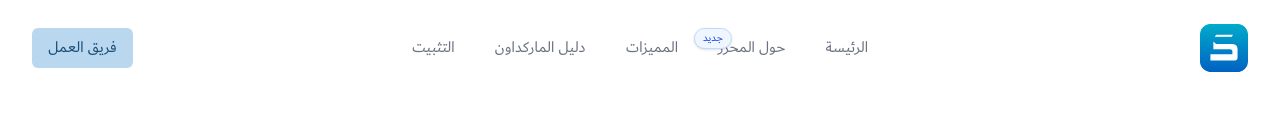
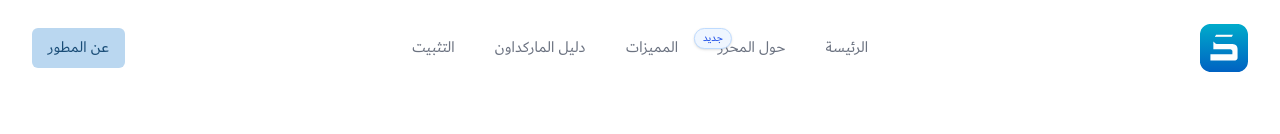
Before and after one commit to dawin-editor/dawin-landingpage, a React (Vite) app: page / in a window 1280 px wide. Shown: the top 134 px of the page. Built offline with nearby package versions, Linux system fonts and the light colour scheme.

Commit message:
dome fixes

```diff
--- a/src/components/Home/TextHero.tsx
+++ b/src/components/Home/TextHero.tsx
@@ -22,10 +22,10 @@ const TextHero = () => {
       </p>
 
       <div className="mx-auto mt-10 w-fit">
-        <button className="text-[#78350f] bg-[#fae29f] text-[14px] sm:text-[16px] rounded-[6px] px-15 py-4 cursor-pointer flex items-center justify-center gap-2  hover:bg-[#f8d980] font-dubai-regular">
+        <a href="https://app.dawin.io/" target="_blank" className="text-[#78350f] bg-[#fae29f] text-[14px] sm:text-[16px] rounded-[6px] px-15 py-4 cursor-pointer flex items-center justify-center gap-2  hover:bg-[#f8d980] font-dubai-regular">
           <span>ابدأ الكتابة الآن</span>
           <MoveLeft className="w-4 h-4 sm:w-5 sm:h-5" />
-        </button>
+        </a>
       </div>
     </div>
   );
--- a/src/components/NavBar.tsx
+++ b/src/components/NavBar.tsx
@@ -80,16 +80,17 @@ const NavBar = ({ isHome }: NavBarProps) => {
               to="/team"
               className="text-[#1a4d77] text-[14px] sm:text-[16px] rounded-[6px] px-3 sm:px-4 py-2 bg-[#bad7f0] cursor-pointer font-medium hover:bg-[#a0c4e8] transition whitespace-nowrap"
             >
-              فريق العمل
+              عن المطور
             </Link>
             {!isHome && (
-              <Link
-                to="/"
+              <a
+                href="https://app.dawin.io/"
+                target="_blank"
                 className="text-[#78350f] bg-[#fae29f] text-[14px] sm:text-[16px] rounded-[6px] px-4 sm:px-5 py-[9px] cursor-pointer flex items-center gap-2 h-[42px] hover:bg-[#f8d980] transition whitespace-nowrap"
               >
                 <span>ابدأ الكتابة</span>
                 <MoveLeft className="w-4 h-4 sm:w-5 sm:h-5" />
-              </Link>
+              </a>
             )}
           </div>
 
@@ -177,21 +178,22 @@ const NavBar = ({ isHome }: NavBarProps) => {
             </div>
             <div className="px-2 pb-5 space-y-3">
               {!isHome ? (
-                <Link
-                  to="/"
+                <a
+                  href="https://app.dawin.io/"
+                  target="_blank"
                   className="w-full flex items-center justify-center gap-2 px-4 py-3 text-center font-medium bg-[#fae29f] text-[#78350f] hover:bg-[#f8d980] rounded-md"
                   onClick={() => setIsMenuOpen(false)}
                 >
                   <span>ابدأ الكتابة</span>
                   <MoveLeft className="w-5 h-5" />
-                </Link>
+                </a>
               ) : (
                 <Link
                   to="/contact"
                   className="block w-full px-4 py-3 text-center text-[#1a4d77] bg-[#bad7f0] rounded-md hover:bg-[#a0c4e8] font-medium"
                   onClick={() => setIsMenuOpen(false)}
-                >
-                  فريق العمل
+                  >
+                    عن المطور
                 </Link>
               )}
             </div>
```
Also changed, not shown: vercel.json (added), 1 other file (tests, documents, lock files or other folders).
